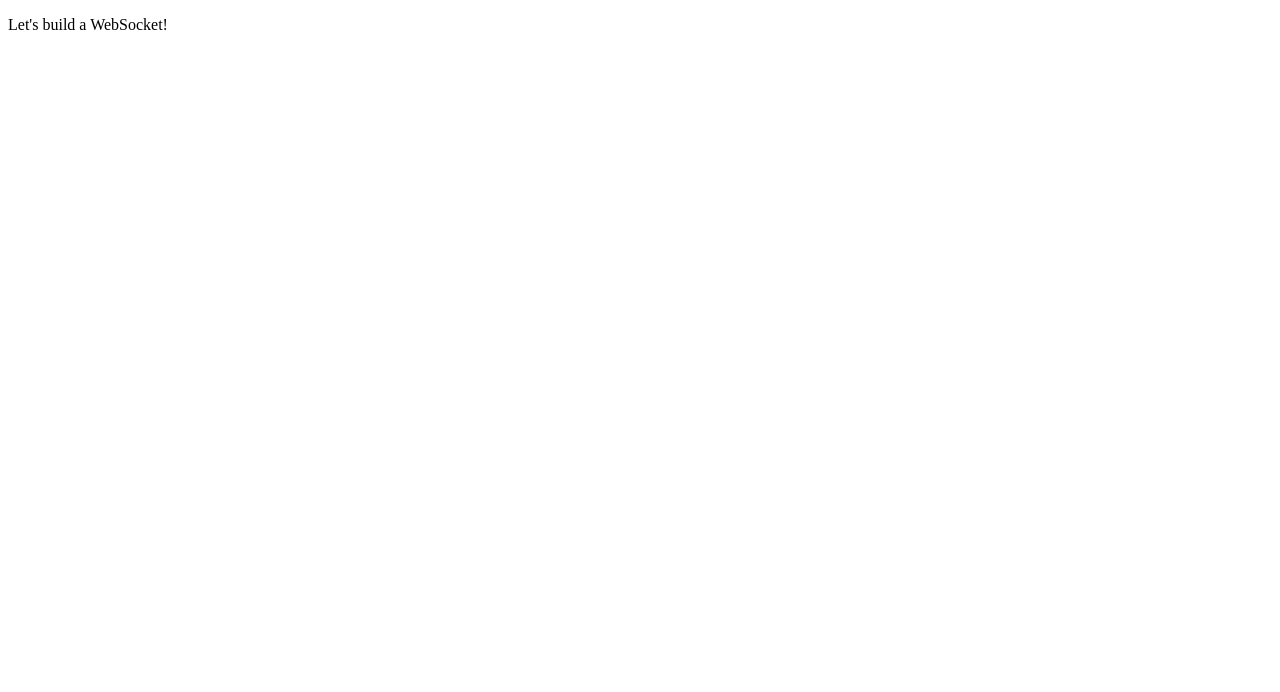
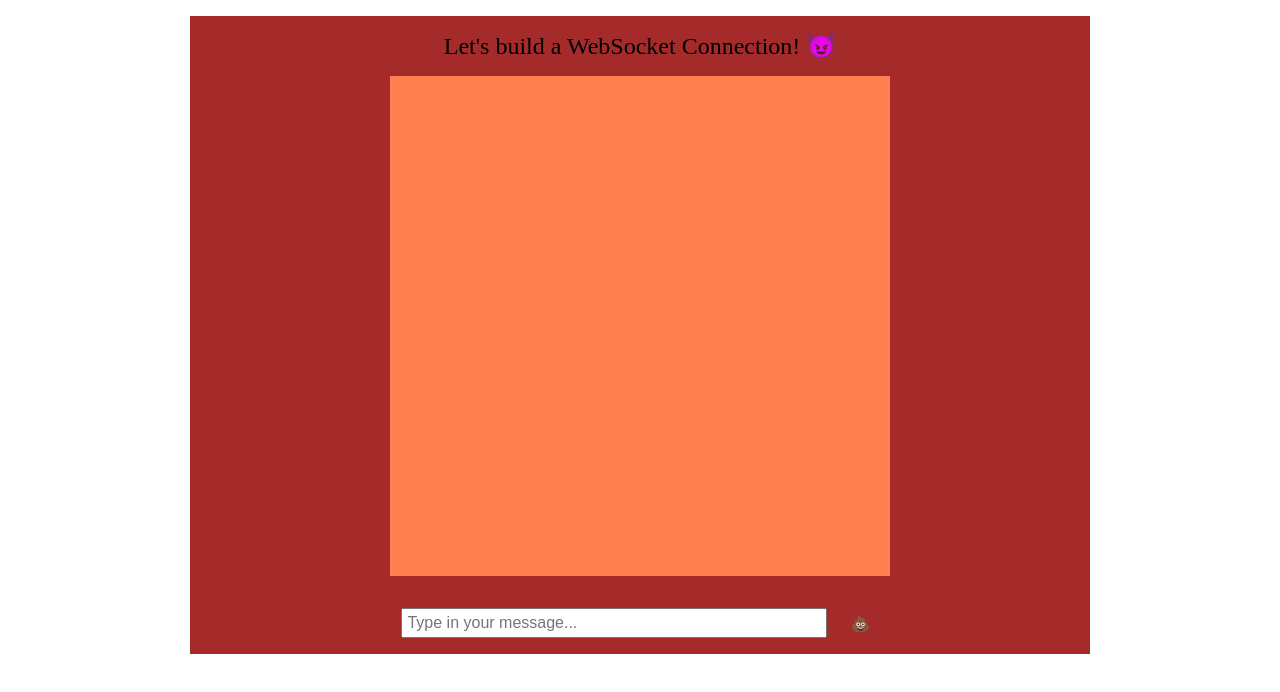
Before and after one commit to lostvikx/backend_chat, a website: page views/index.html in a window 1280 px wide. Drawn offline with Linux system fonts and the light colour scheme.

Commit message:
init messages

```diff
--- a/views/index.html
+++ b/views/index.html
@@ -5,17 +5,92 @@
   <meta http-equiv="X-UA-Compatible" content="IE=edge">
   <meta name="viewport" content="width=device-width, initial-scale=1.0">
   <title>WebSockets</title>
+  <style>
+    * {
+      margin: 0;
+      padding: 0;
+      box-sizing: border-box;
+    }
+    .container {
+      max-width: 900px;
+      margin: 1rem auto;
+      background-color: brown;
+    }
+    .title-text {
+      font-size: 1.5rem;
+      font-weight: 400;
+    }
+    header {
+      /* margin: 1rem; */
+      text-align: center;
+      padding: 1rem;
+    }
+    .messages {
+      min-height: 500px;
+      min-width: 500px;
+      max-height: 500px;
+      background-color: coral;
+    }
+    .flex {
+      display: flex;
+      align-items: center;
+      flex-direction: column;
+      flex-wrap: wrap;
+      justify-content: center;
+      gap: 1rem;
+    }
+    .submit-btn {
+      background: none;
+      border: none;
+      cursor: pointer;
+      padding: 0.5em;
+      font-size: 1rem;
+    }
+    form {
+      width: 500px;
+      display: flex;
+      flex-flow: row nowrap;
+      justify-content: center;
+      align-items: center;
+      gap: 1rem;
+    }
+    .text-box {
+      flex-grow: 0.9;
+      font-size: 1rem;
+      margin: 1rem 0;
+      padding: 0.25em;
+    }
+  </style>
 </head>
 <body>
-  <div id="root"></div>
+  <div class="container">
+    <header>
+      <h1 class="title-text">Let's build a WebSocket Connection! &#128520</h1>
+    </header>
+    <main class="flex">
+      <div id="messages" class="messages"></div>
+      <form action="../server.js" method="post" id="form">
+        <input type="text" name="Message" placeholder="Type in your message..." class="text-box" id="message">
+        <button type="submit" class="submit-btn" id="submit">
+          &#128169
+        </button>
+      </form>
+    </main>
+  </div>
   <script>
     "use strict";
-      const root = document.getElementById("root");
+      // const root = document.getElementById("root");
+      const message = document.getElementById("message");
+      const form = document.getElementById("form");
+      const ws = new WebSocket("ws://localhost:8080");
+      console.log(ws);
 
-      root.innerHTML = "<p>Let's build a WebSocket!</p>";
+      form.addEventListener("submit", (event) => {
+        event.preventDefault();
 
-      let ws = new WebSocket("ws://localhost:8080");
-      console.log(ws);
+      })
+
+
 
       ws.addEventListener("message", (ev) => {
         console.log(`Server: ${ev.data}`);
```
Also changed, not shown: server.js (+9 -2 lines).
